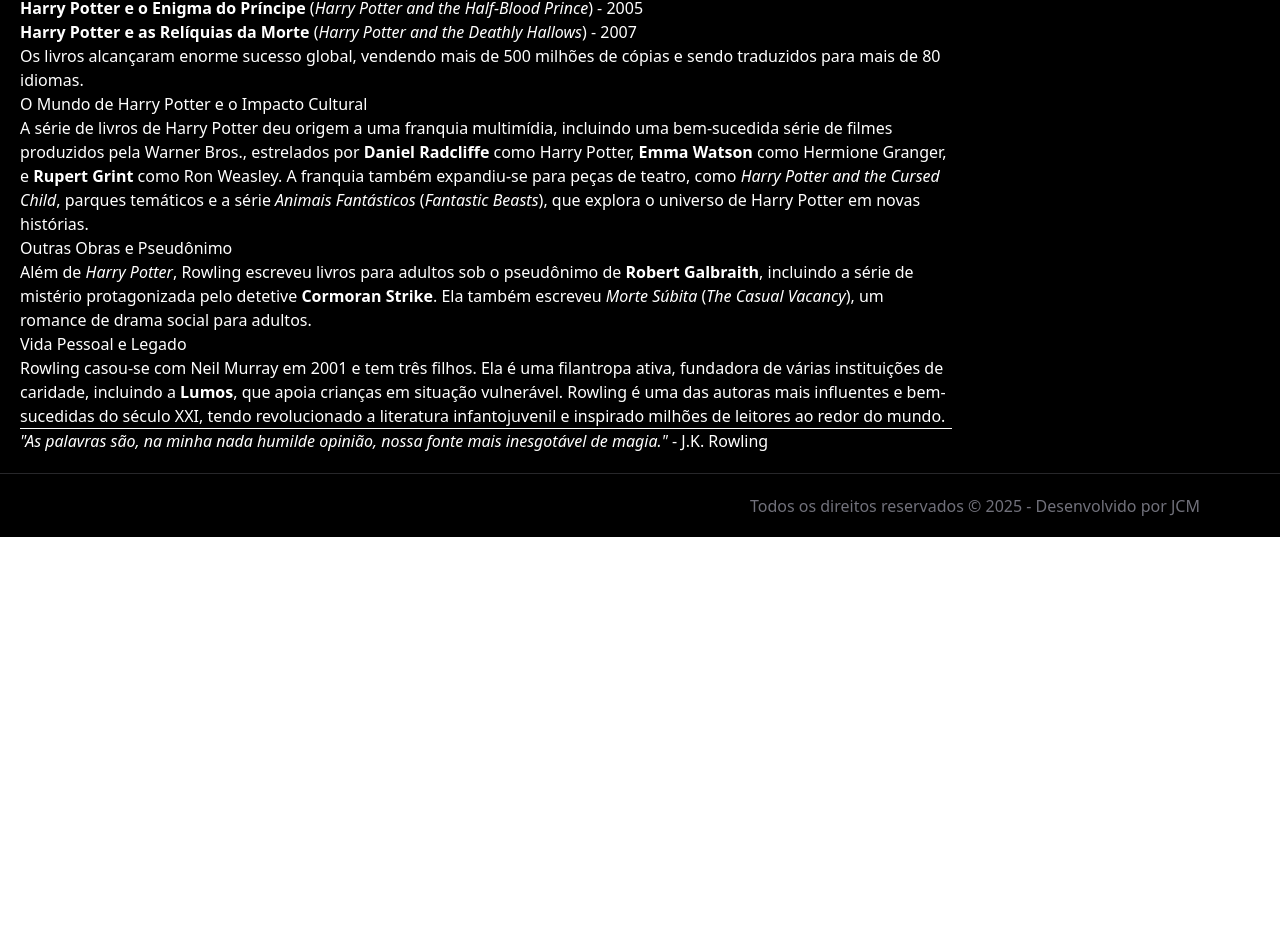
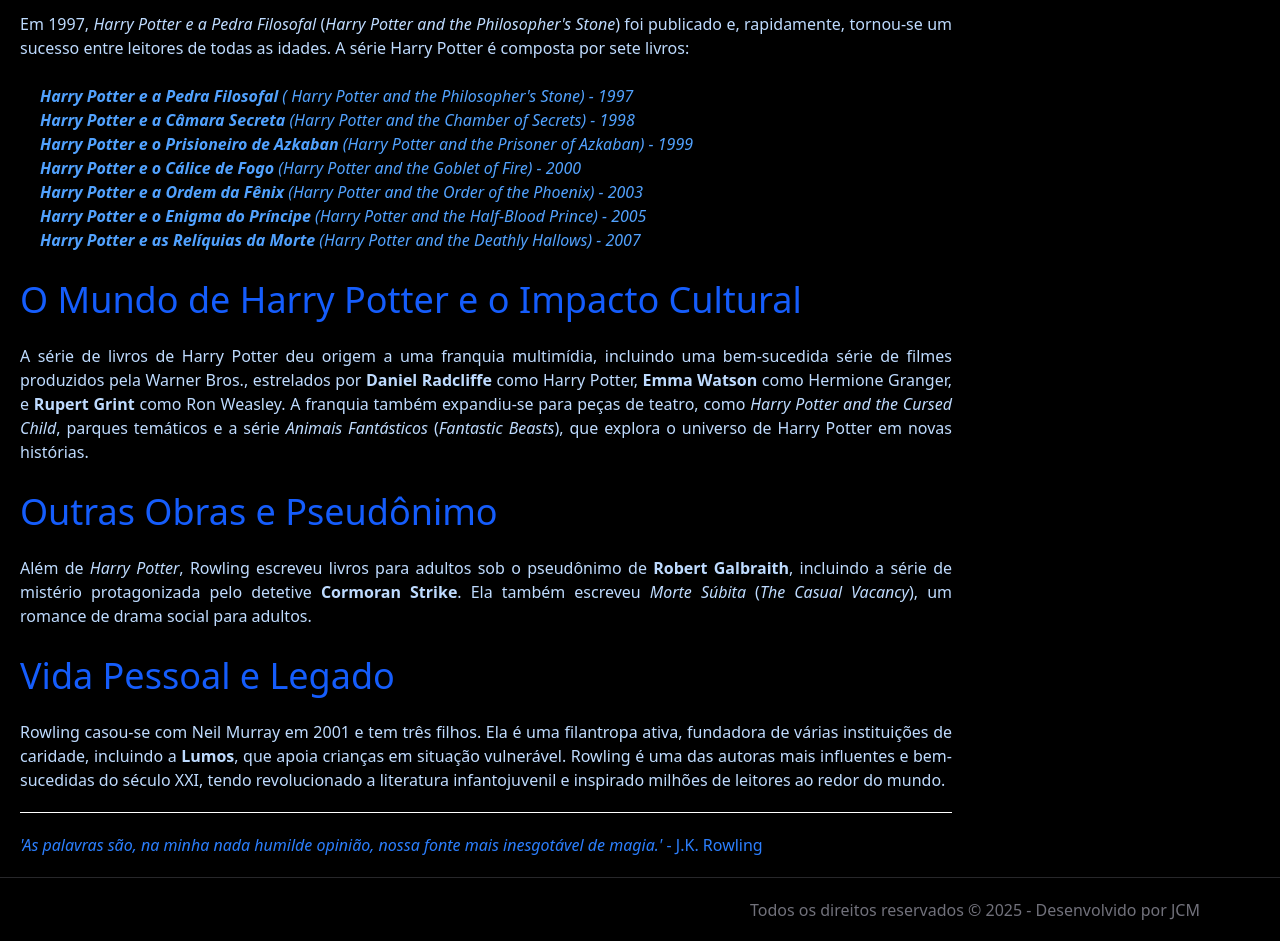
Before and after one commit to JulioCesarMelegari/ordemDosLivros, a SvelteKit app: page /autores/j-k-rowling in a window 1280 px wide. Shown: the part 1271-2212 px from the top of the page. Before the commit the page ends 1808 px from the top, so only its background shows below. Built offline with nearby package versions, Linux system fonts and the light colour scheme.

Commit message:
corrigindo layout html, objeto autores

```diff
--- a/src/components/autor/ConteudoAutor.svelte
+++ b/src/components/autor/ConteudoAutor.svelte
@@ -6,11 +6,51 @@
 
 {#if autor}
   <div class="flex flex-col gap-5">
-        <img src={autor.imagem} alt="Foto do autor"
+    <img
+      src={autor.imagem}
+      alt="Foto do autor"
       class="h96 object-cover rounded-md"
-        >
-        <article class="prose lg:prose-xl prose-invert">
-            {@html marked.parse(autor.biografia)}
+    />
+    <h1 class="text-4xl pb-1 pt-2 text-blue-600">{@html autor.nome}</h1>
+    <article class="prose lg:prose-xl prose-invert text-justify text-blue-200">
+      {@html autor.apresentacao}
+    </article>
+
+    <h1 class="text-4xl pb-1 pt-2 text-blue-600">{@html autor.destaque02}</h1>
+    <article class="prose lg:prose-xl prose-invert text-justify text-blue-200">
+      {@html autor.texto02}
+    </article>
+
+    <h1 class="text-4xl pb-1 pt-2 text-blue-600">{@html autor.destaque03}</h1>
+    <article class="prose lg:prose-xl prose-invert text-justify text-blue-200">
+      {@html autor.texto03}
+      <br />
+      <ul  class="pl-5 italic text-blue-400">
+        {#each autor.obra as item}
+          <li>{@html item}</li>
+        {/each}
+      </ul>
+    </article>
+
+    <h1 class="text-4xl pb-1 pt-2 text-blue-600">{@html autor.destaque04}</h1>
+    <article class="prose lg:prose-xl prose-invert text-justify text-blue-200">
+      {@html autor.texto04}
+    </article>
+
+    <h1 class="text-4xl pb-1 pt-2 text-blue-600">{@html autor.destaque05}</h1>
+    <article class="prose lg:prose-xl prose-invert text-justify text-blue-200">
+      {@html autor.texto05}
+    </article>
+
+    <h1 class="text-4xl pb-1 pt-2 text-blue-600">{@html autor.destaque06}</h1>
+    <article class="prose lg:prose-xl prose-invert text-justify text-blue-200">
+      {@html autor.texto06}
+    </article>
+
+    <hr />
+
+    <article class="prose lg:prose-xl prose-invert text-justify talic text-blue-500">
+      {@html autor.citacao}
     </article>
   </div>
 {/if}
--- a/src/constants/autores.js
+++ b/src/constants/autores.js
@@ -1,129 +1,31 @@
 const autores = [
-  {
+    {
     id: "j-k-rowling",
     nome: "J.K. Rowling",
-    imagem:
-      "https://fly.metroimg.com/upload/q_85,w_700/https://uploads.metroimg.com/wp-content/uploads/2018/11/01092112/GettyImages-950047520.jpg",
-    biografia: `
-<h1>J.K. Rowling</h1>
+    imagem: "https://fly.metroimg.com/upload/q_85,w_700/https://uploads.metroimg.com/wp-content/uploads/2018/11/01092112/GettyImages-950047520.jpg",
+    apresentacao: "<p>Rowling teve uma infância marcada pelo gosto pela leitura e escrita. Formou-se em francês e estudos clássicos pela <strong>Universidade de Exeter</strong> e trabalhou como pesquisadora e professora de inglês em Portugal. Após um período difícil em sua vida pessoal, durante o qual enfrentou dificuldades financeiras, Rowling começou a escrever o primeiro livro de <em>Harry Potter</em> enquanto vivia em Edimburgo, na Escócia, com sua filha.</p>",
+    destaque02: "Primeiros Anos e Início da Carreira",
+    texto02:"<p><strong>Joanne Rowling</strong>, mais conhecida pelo pseudônimo <strong>J.K. Rowling</strong>, é uma escritora e produtora britânica, nascida em 31 de julho de 1965, em Yate, Gloucestershire, Inglaterra. Ela é famosa por sua série de livros <strong>'Harry Potter'</strong>, que se tornou um fenômeno mundial e deu origem a uma franquia multimídia de grande sucesso, incluindo filmes, peças de teatro e parques temáticos.</p>",
+    destaque03: "A Criação de Harry Potter",
+    texto03:"<p>Em 1997, <em>Harry Potter e a Pedra Filosofal</em> (<em>Harry Potter and the Philosopher's Stone</em>) foi publicado e, rapidamente, tornou-se um sucesso entre leitores de todas as idades. A série Harry Potter é composta por sete livros:</p><ol>",
+    destaque04: "O Mundo de Harry Potter e o Impacto Cultural",
+    texto04:"<p>A série de livros de Harry Potter deu origem a uma franquia multimídia, incluindo uma bem-sucedida série de filmes produzidos pela Warner Bros., estrelados por <strong>Daniel Radcliffe</strong> como Harry Potter, <strong>Emma Watson</strong> como Hermione Granger, e <strong>Rupert Grint</strong> como Ron Weasley. A franquia também expandiu-se para peças de teatro, como <em>Harry Potter and the Cursed Child</em>, parques temáticos e a série <em>Animais Fantásticos</em> (<em>Fantastic Beasts</em>), que explora o universo de Harry Potter em novas histórias.</p>",
+    destaque05: "Outras Obras e Pseudônimo",
+    texto05:"<p>Além de <em>Harry Potter</em>, Rowling escreveu livros para adultos sob o pseudônimo de <strong>Robert Galbraith</strong>, incluindo a série de mistério protagonizada pelo detetive <strong>Cormoran Strike</strong>. Ela também escreveu <em>Morte Súbita</em> (<em>The Casual Vacancy</em>), um romance de drama social para adultos.</p>",
+    destaque06: "Vida Pessoal e Legado",
+    texto06:"<p>Rowling casou-se com Neil Murray em 2001 e tem três filhos. Ela é uma filantropa ativa, fundadora de várias instituições de caridade, incluindo a <strong>Lumos</strong>, que apoia crianças em situação vulnerável. Rowling é uma das autoras mais influentes e bem-sucedidas do século XXI, tendo revolucionado a literatura infantojuvenil e inspirado milhões de leitores ao redor do mundo.</p>",
+    citacao:"<blockquote><em>'As palavras são, na minha nada humilde opinião, nossa fonte mais inesgotável de magia.'</em> - J.K. Rowling</blockquote>",
+    obra:[
+    "<strong>Harry Potter e a Pedra Filosofal</strong> (<em> Harry Potter and the Philosopher's Stone</em>) - 1997",
+    "<strong>Harry Potter e a Câmara Secreta</strong> (<em>Harry Potter and the Chamber of Secrets</em>) - 1998",
+    "<strong>Harry Potter e o Prisioneiro de Azkaban</strong> (<em>Harry Potter and the Prisoner of Azkaban</em>) - 1999",
+    "<strong>Harry Potter e o Cálice de Fogo</strong> (<em>Harry Potter and the Goblet of Fire</em>) - 2000",
+    "<strong>Harry Potter e a Ordem da Fênix</strong> (<em>Harry Potter and the Order of the Phoenix</em>) - 2003",
+    "<strong>Harry Potter e o Enigma do Príncipe</strong> (<em>Harry Potter and the Half-Blood Prince</em>) - 2005",
+    "<strong>Harry Potter e as Relíquias da Morte</strong> (<em>Harry Potter and the Deathly Hallows</em>) - 2007"
+    ]
+}
 
-<p><strong>Joanne Rowling</strong>, mais conhecida pelo pseudônimo <strong>J.K. Rowling</strong>, é uma escritora e produtora britânica, nascida em 31 de julho de 1965, em Yate, Gloucestershire, Inglaterra. Ela é famosa por sua série de livros <strong>"Harry Potter"</strong>, que se tornou um fenômeno mundial e deu origem a uma franquia multimídia de grande sucesso, incluindo filmes, peças de teatro e parques temáticos.</p>
-
-<h2>Primeiros Anos e Início da Carreira</h2>
-<p>Rowling teve uma infância marcada pelo gosto pela leitura e escrita. Formou-se em francês e estudos clássicos pela <strong>Universidade de Exeter</strong> e trabalhou como pesquisadora e professora de inglês em Portugal. Após um período difícil em sua vida pessoal, durante o qual enfrentou dificuldades financeiras, Rowling começou a escrever o primeiro livro de <em>Harry Potter</em> enquanto vivia em Edimburgo, na Escócia, com sua filha.</p>
-
-<h2>A Criação de Harry Potter</h2>
-<p>Em 1997, <em>Harry Potter e a Pedra Filosofal</em> (<em>Harry Potter and the Philosopher's Stone</em>) foi publicado e, rapidamente, tornou-se um sucesso entre leitores de todas as idades. A série Harry Potter é composta por sete livros:</p>
-
-<ol>
-  <li><strong>Harry Potter e a Pedra Filosofal</strong> (<em>Harry Potter and the Philosopher's Stone</em>) - 1997</li>
-  <li><strong>Harry Potter e a Câmara Secreta</strong> (<em>Harry Potter and the Chamber of Secrets</em>) - 1998</li>
-  <li><strong>Harry Potter e o Prisioneiro de Azkaban</strong> (<em>Harry Potter and the Prisoner of Azkaban</em>) - 1999</li>
-  <li><strong>Harry Potter e o Cálice de Fogo</strong> (<em>Harry Potter and the Goblet of Fire</em>) - 2000</li>
-  <li><strong>Harry Potter e a Ordem da Fênix</strong> (<em>Harry Potter and the Order of the Phoenix</em>) - 2003</li>
-  <li><strong>Harry Potter e o Enigma do Príncipe</strong> (<em>Harry Potter and the Half-Blood Prince</em>) - 2005</li>
-  <li><strong>Harry Potter e as Relíquias da Morte</strong> (<em>Harry Potter and the Deathly Hallows</em>) - 2007</li>
-</ol>
-
-<p>Os livros alcançaram enorme sucesso global, vendendo mais de 500 milhões de cópias e sendo traduzidos para mais de 80 idiomas.</p>
-
-<h2>O Mundo de Harry Potter e o Impacto Cultural</h2>
-<p>A série de livros de Harry Potter deu origem a uma franquia multimídia, incluindo uma bem-sucedida série de filmes produzidos pela Warner Bros., estrelados por <strong>Daniel Radcliffe</strong> como Harry Potter, <strong>Emma Watson</strong> como Hermione Granger, e <strong>Rupert Grint</strong> como Ron Weasley. A franquia também expandiu-se para peças de teatro, como <em>Harry Potter and the Cursed Child</em>, parques temáticos e a série <em>Animais Fantásticos</em> (<em>Fantastic Beasts</em>), que explora o universo de Harry Potter em novas histórias.</p>
-
-<h2>Outras Obras e Pseudônimo</h2>
-<p>Além de <em>Harry Potter</em>, Rowling escreveu livros para adultos sob o pseudônimo de <strong>Robert Galbraith</strong>, incluindo a série de mistério protagonizada pelo detetive <strong>Cormoran Strike</strong>. Ela também escreveu <em>Morte Súbita</em> (<em>The Casual Vacancy</em>), um romance de drama social para adultos.</p>
-
-<h2>Vida Pessoal e Legado</h2>
-<p>Rowling casou-se com Neil Murray em 2001 e tem três filhos. Ela é uma filantropa ativa, fundadora de várias instituições de caridade, incluindo a <strong>Lumos</strong>, que apoia crianças em situação vulnerável. Rowling é uma das autoras mais influentes e bem-sucedidas do século XXI, tendo revolucionado a literatura infantojuvenil e inspirado milhões de leitores ao redor do mundo.</p>
-
-<hr>
-
-<blockquote><em>"As palavras são, na minha nada humilde opinião, nossa fonte mais inesgotável de magia."</em> - J.K. Rowling</blockquote>
-      `,
-  },
-  {
-    id: "j-r-r-tolkien",
-    nome: "J.R.R. Tolkien",
-    imagem:
-      "https://static.wixstatic.com/media/064821_b9fda45205e4495cac3a0d35ba514e86~mv2.jpeg/v1/fill/w_568,h_320,al_c,q_80,usm_0.66_1.00_0.01,enc_auto/064821_b9fda45205e4495cac3a0d35ba514e86~mv2.jpeg",
-    biografia: `
-<h1>J.R.R. Tolkien</h1>
-
-<p><strong>John Ronald Reuel Tolkien</strong>, mais conhecido como <strong>J.R.R. Tolkien</strong>, foi um renomado escritor, professor e filólogo britânico, nascido em 3 de janeiro de 1892, em Bloemfontein, África do Sul, e falecido em 2 de setembro de 1973, em Bournemouth, Inglaterra. Ele é amplamente reconhecido como o criador das obras de fantasia <strong>"O Senhor dos Anéis"</strong> (<em>The Lord of the Rings</em>) e <strong>"O Hobbit"</strong> (<em>The Hobbit</em>), que são consideradas algumas das maiores e mais influentes histórias de fantasia da literatura mundial.</p>
-
-<h2>Primeiros Anos e Carreira Acadêmica</h2>
-<p>Tolkien foi criado na Inglaterra após a morte de seu pai e estudou na <strong>Universidade de Oxford</strong>, onde se formou em literatura inglesa e filologia. Durante a Primeira Guerra Mundial, ele serviu como oficial no exército britânico. Após a guerra, tornou-se professor em Oxford, onde lecionou <em>Literatura Inglesa e Anglo-Saxã</em> e desenvolveu um profundo interesse por línguas antigas, como o finlandês e o galês, que inspiraram a criação de idiomas fictícios para seus mundos de fantasia.</p>
-
-<h2>O Hobbit e O Senhor dos Anéis</h2>
-<p>Em 1937, Tolkien publicou <em>O Hobbit</em>, um livro infantil sobre as aventuras de Bilbo Bolseiro, que teve grande sucesso. Este livro serviu como introdução ao universo da <strong>Terra Média</strong> (<em>Middle-earth</em>), um mundo detalhado com mitologias, línguas e histórias próprias.</p>
-
-<p>Após o sucesso de <em>O Hobbit</em>, Tolkien passou quase 15 anos escrevendo <em>O Senhor dos Anéis</em>, que foi publicado em três volumes entre 1954 e 1955:</p>
-
-<ol>
-  <li><strong>A Sociedade do Anel</strong> (<em>The Fellowship of the Ring</em>)</li>
-  <li><strong>As Duas Torres</strong> (<em>The Two Towers</em>)</li>
-  <li><strong>O Retorno do Rei</strong> (<em>The Return of the King</em>)</li>
-</ol>
-
-<p>A série se tornou uma das obras mais populares da literatura e um pilar do gênero fantasia.</p>
-
-<h2>A Influência de Tolkien</h2>
-<p>Tolkien é amplamente considerado o "pai" da literatura de alta fantasia moderna. Ele criou uma obra rica em detalhes, com línguas e uma mitologia complexa, incluindo obras como <em>O Silmarillion</em>, que explora a criação e a história da Terra Média. Seu trabalho influenciou gerações de escritores e moldou o gênero de fantasia para sempre.</p>
-
-<h2>Adaptações e Legado</h2>
-<p>A obra de Tolkien ganhou nova popularidade com as adaptações cinematográficas dirigidas por <strong>Peter Jackson</strong>. <em>O Senhor dos Anéis</em> foi lançado em uma trilogia de filmes entre 2001 e 2003 e foi seguido pela adaptação de <em>O Hobbit</em> em três filmes de 2012 a 2014. Os filmes ajudaram a introduzir a obra de Tolkien a uma nova geração e consolidaram sua influência na cultura pop.</p>
-
-<h2>Vida Pessoal e Últimos Anos</h2>
-<p>Tolkien era casado com Edith Bratt, com quem teve quatro filhos. Ele era um católico devoto e, ao longo da vida, manteve um círculo de amigos e escritores, incluindo C.S. Lewis. Após sua morte, seu filho, <strong>Christopher Tolkien</strong>, organizou e publicou muitas de suas obras inéditas e rascunhos, incluindo <em>O Silmarillion</em>.</p>
-
-<p>O impacto de J.R.R. Tolkien na literatura é imenso, e sua criação da Terra Média continua sendo uma das maiores realizações da fantasia épica.</p>
-
-<hr>
-
-<blockquote><em>"Nem todos os que vagam estão perdidos."</em> - J.R.R. Tolkien</blockquote>
-        `,
-  },
-  {
-    id: "george-r-r-martin",
-    nome: "George R.R. Martin",
-    imagem:"https://media-cldnry.s-nbcnews.com/image/upload/t_fit-1000w,f_auto,q_auto:best/rockcms/2025-05/250530-George-R-R-Martin-ew-1211p-5c3de3.jpg",
-    biografia: `
-<h1>George R.R. Martin</h1>
-
-<p>George Raymond Richard Martin, mais conhecido como <strong>George R.R. Martin</strong>, é um escritor, roteirista e produtor norte-americano, nascido em 20 de setembro de 1948, em Bayonne, Nova Jersey, EUA. Ele é famoso por sua série de livros de fantasia <strong>"As Crônicas de Gelo e Fogo"</strong> (<em>A Song of Ice and Fire</em>), que serviu de base para a série de televisão de sucesso <em>Game of Thrones</em>, da HBO.</p>
-
-<h2>Primeiros Anos e Carreira Inicial</h2>
-<p>Martin começou sua carreira de escritor muito jovem, vendendo histórias de ficção científica para revistas ainda adolescente. Ele se formou em jornalismo na <strong>Northwestern University</strong> em 1970 e, durante os anos 70 e 80, escreveu para várias publicações e séries de televisão, incluindo <em>The Twilight Zone</em> e <em>Beauty and the Beast</em>.</p>
-
-<h2>As Crônicas de Gelo e Fogo</h2>
-<p>Em 1996, Martin lançou <em>A Game of Thrones</em>, o primeiro livro de <em>As Crônicas de Gelo e Fogo</em>, uma série planejada para sete volumes. Os livros se tornaram um fenômeno global, conhecidos por seu realismo brutal, intrigas políticas e personagens complexos. Até hoje, cinco livros da série foram publicados:</p>
-
-<ol>
-  <li><strong>A Game of Thrones</strong> (1996)</li>
-  <li><strong>A Clash of Kings</strong> (1998)</li>
-  <li><strong>A Storm of Swords</strong> (2000)</li>
-  <li><strong>A Feast for Crows</strong> (2005)</li>
-  <li><strong>A Dance with Dragons</strong> (2011)</li>
-</ol>
-
-<p>Os fãs aguardam ansiosamente os dois volumes finais, <em>The Winds of Winter</em> e <em>A Dream of Spring</em>.</p>
-
-<h2>Game of Thrones</h2>
-<p>A popularidade da série de livros atraiu a atenção da HBO, que adaptou <em>As Crônicas de Gelo e Fogo</em> para a série de televisão <em>Game of Thrones</em>, exibida de 2011 a 2019. A série se tornou um sucesso mundial, embora tenha sido alvo de críticas pelo final, que divergiu dos livros ainda inacabados de Martin.</p>
-
-<h2>Outros Trabalhos</h2>
-<p>Além de <em>As Crônicas de Gelo e Fogo</em>, Martin também escreveu uma série de contos, romances de ficção científica e horror, como <em>Nightflyers</em> e <em>Fevre Dream</em>. Ele é editor da série <em>Wild Cards</em>, uma antologia de super-heróis, e continua ativo na criação de conteúdos dentro e fora do universo de Westeros.</p>
-
-<h2>Vida Pessoal e Legado</h2>
-<p>Martin vive em Santa Fé, Novo México, com sua esposa, Parris McBride. Ele é conhecido por seu apego aos personagens e pela criação de tramas complexas e realistas. Além de escritor, ele administra uma fundação de caridade e participa de convenções de fãs.</p>
-
-<p>George R.R. Martin é amplamente reconhecido como um dos mais influentes autores de fantasia contemporânea, e sua obra continua a impactar a cultura popular mundial.</p>
-
-<hr>
-
-<blockquote><em>"Um leitor vive mil vidas antes de morrer. O homem que nunca lê vive apenas uma."</em> - George R.R. Martin</blockquote>
-        `,
-  },
 ];
 
 export default autores;
```
Lines whose indentation alone changed are shown as unchanged.
